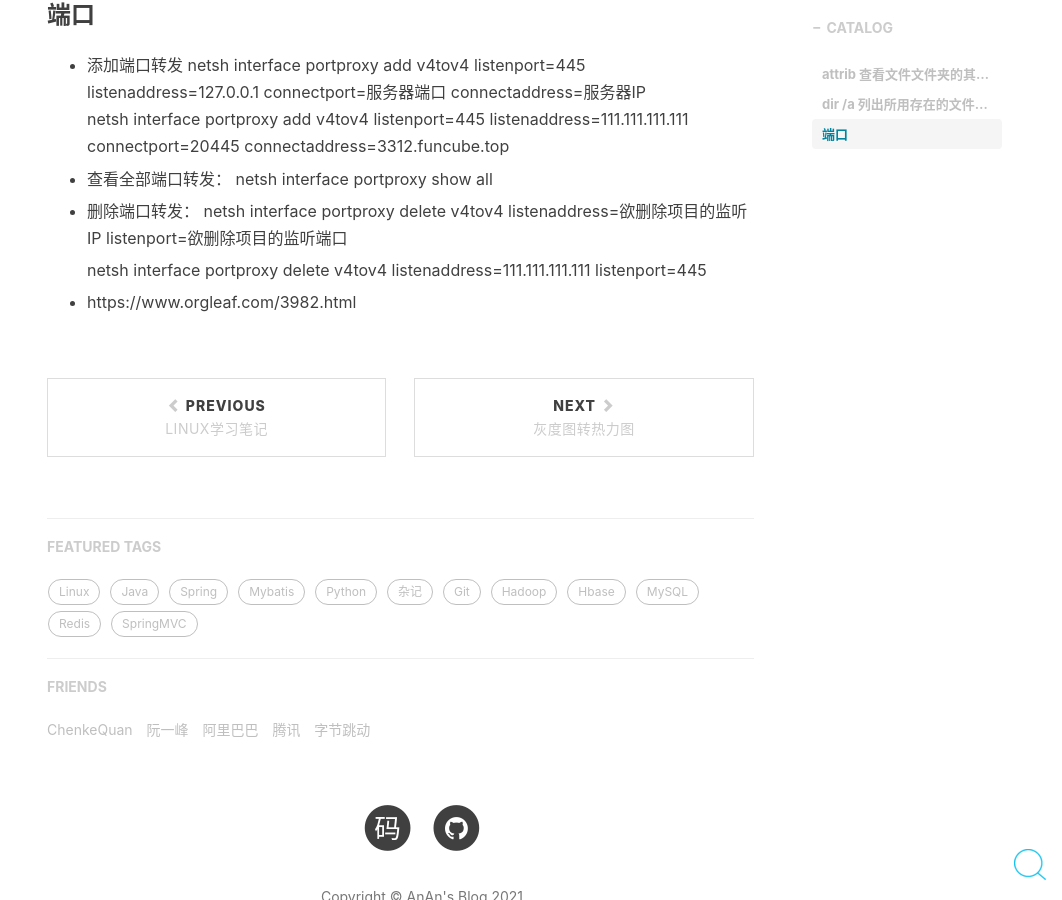
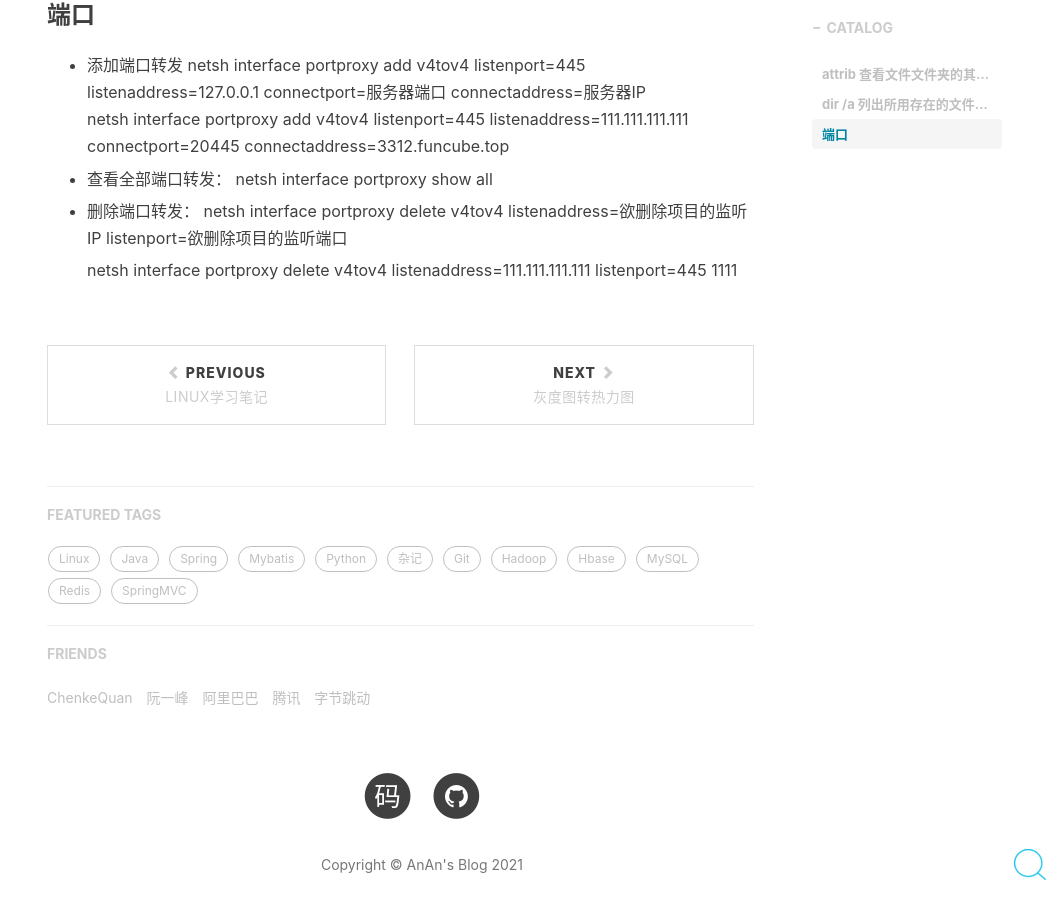
Before and after one commit to laowng/laowng.github.io, a Jekyll site: the page built from _posts/2021-04-10-CMD-批处理CMD.md, in a window 1280 px wide and 900 px high, scrolled down 913 px. Shown: the whole window, without its empty margins (218-1280 px from the left). Built offline with Jekyll 4.4.1, drawn with Linux system fonts in a browser that asks for light colours; nearby versions of some CDN libraries; comment, search, counter and statistics services are not loaded.

Commit message:
写123444

```diff
--- a/_posts/2021-04-10-CMD-批处理CMD.md
+++ b/_posts/2021-04-10-CMD-批处理CMD.md
@@ -34,5 +34,4 @@ git@gitee.com:gitlaowng/gitlaowng.git
     netsh interface portproxy delete v4tov4 listenaddress=欲删除项目的监听IP listenport=欲删除项目的监听端口
 
     netsh interface portproxy delete v4tov4 listenaddress=111.111.111.111 listenport=445
-
-- https://www.orgleaf.com/3982.html
+1111
```
